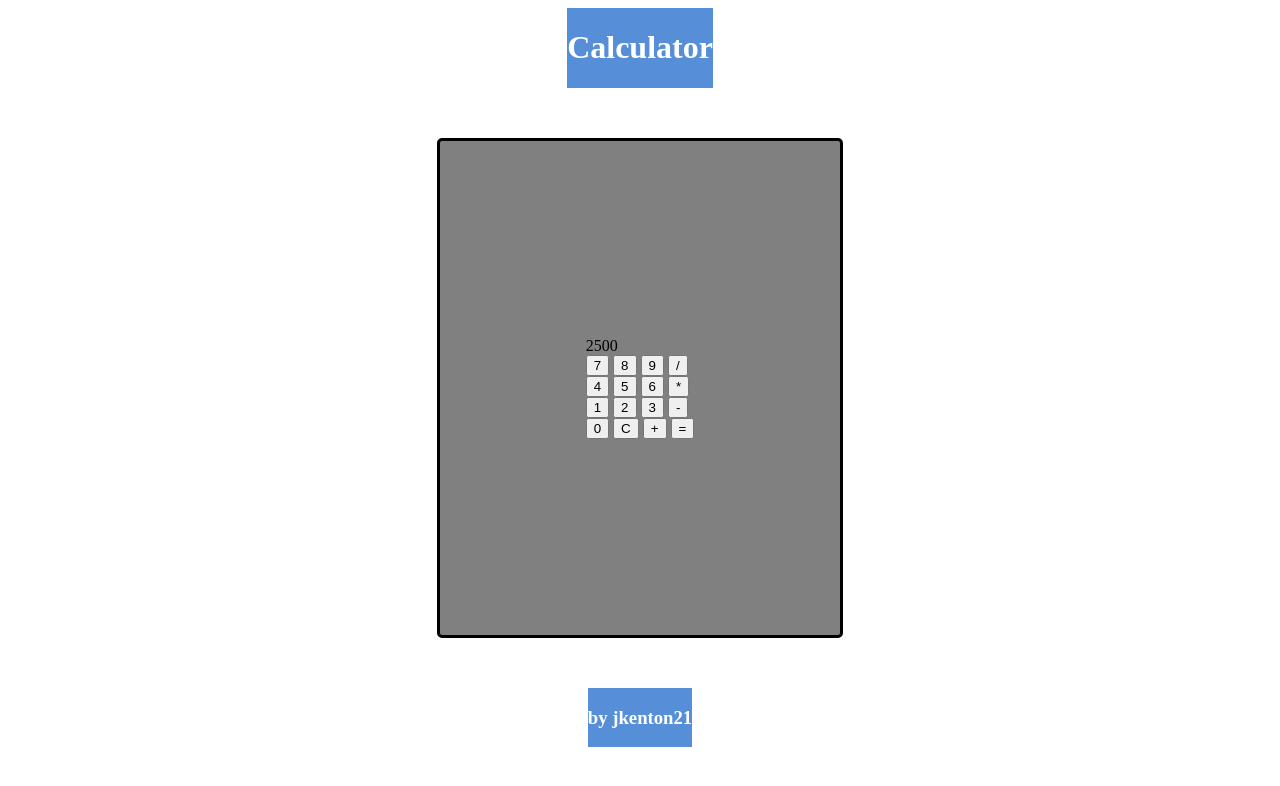
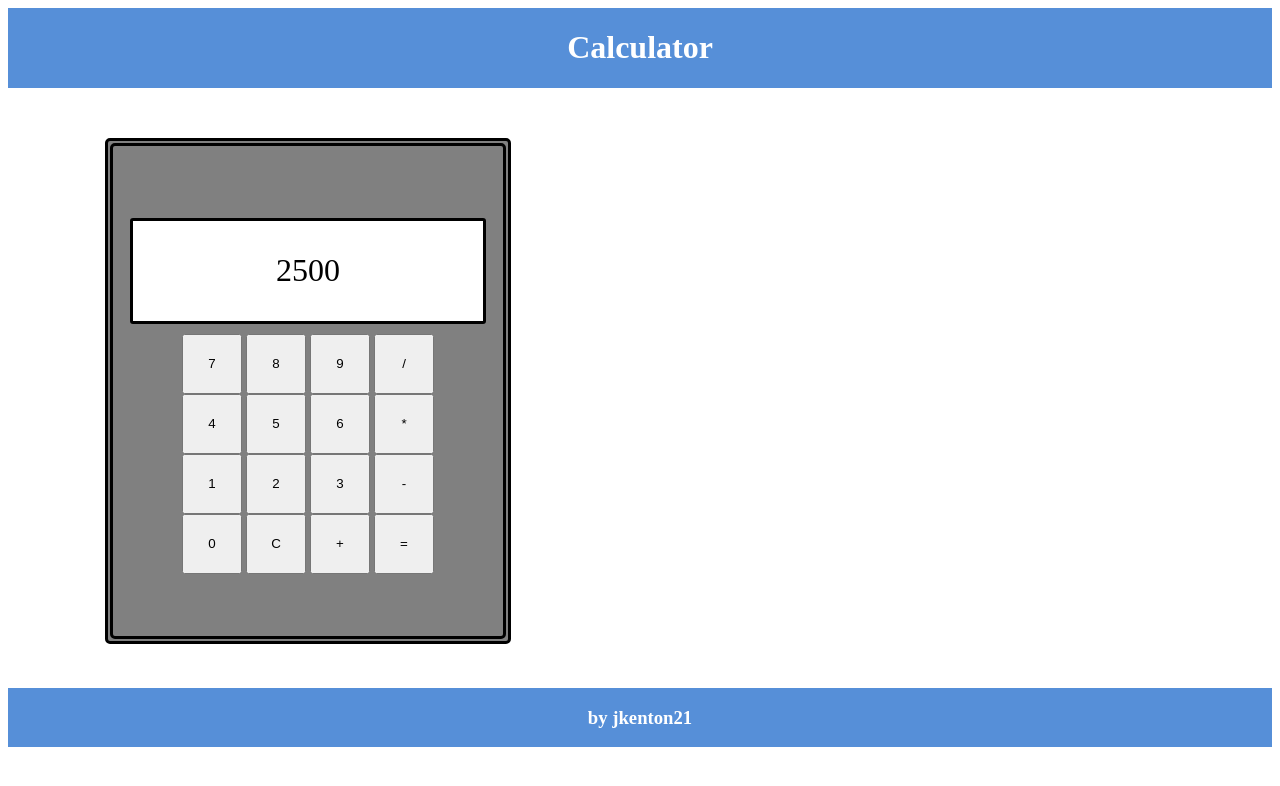
Before and after one commit to jkenton21/Calculator, a plain HTML site: page index.html in a window 1280 px wide. Drawn offline with Linux system fonts and the light colour scheme.

Commit message:
css style applied to calculator and html updated

```diff
--- a/index.html
+++ b/index.html
@@ -15,7 +15,7 @@
     <div class="container">
         <div class="calcOutline">
             <div class="calcInline">
-                <div class="clacResult">
+                <div class="calcResult">
                    2500
                 </div>
                 <div class="buttonContainer">
--- a/style.css
+++ b/style.css
@@ -3,7 +3,7 @@
 body {
     display: flex;
     flex-direction: column;
-    align-items: center;
+    align-content: center;
     justify-content: center;
 }
 
@@ -12,20 +12,23 @@ body {
     background-color: rgb(86, 143, 216);
     height: 100px;
     flex: 1;
+    display: flex;
+    justify-content: center;
+    flex: 1;
 }
 
 .footer {
     Color: white;
     background-color: rgb(86, 143, 216);
-    height: 50px;
+    height: 30px;
     flex: 1;
+    display: flex;
+    justify-content: center;
 }
 
 .container {
     display: flex;
-    flex-direction: column;
     justify-content: center;
-    align-items: center;
     height: 600px;
     width: 600px;
 }
@@ -44,6 +47,19 @@ body {
     align-items: center;
 }
 
+.calcInline {
+    background-color: grey;
+    border-radius: 5px;
+    border-style: solid;
+    border-color: black;
+    height: 490px;
+    width: 390px;
+    display: flex;
+    flex-direction: column;
+    justify-content: center;
+    align-items: center;
+}
+
 .calcResult {
     background-color: white;
     color: black;
@@ -53,4 +69,13 @@ body {
     height: 100px;
     width: 350px;
     margin: 10px;
+    display: flex;
+    justify-content: center;
+    align-items: center;
+    font-size: 32px;
 }
+
+button {
+    height: 60px;
+    width: 60px;
+}
```
